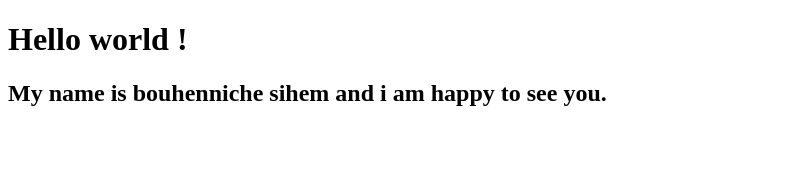
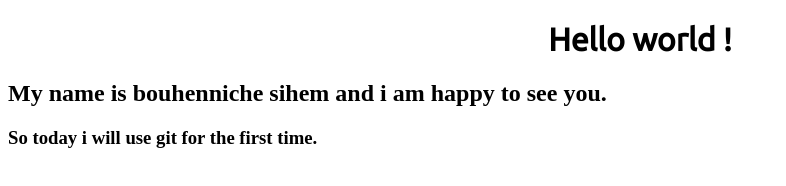
Before and after one commit to SihemBouhenniche/test, a plain HTML site: page index.html in a window 1280 px wide. Shown: the whole page, without its empty margins (0-786 px from the left). Drawn offline with Linux system fonts and the light colour scheme.

Commit message:
mettre a jour les fichiers

```diff
--- a/index.html
+++ b/index.html
@@ -3,9 +3,12 @@
 <head>
 	<meta charset="utf-8">
 	<title>Hello world !!</title>
+	<link href="https://fonts.googleapis.com/css?family=Ubuntu" rel="stylesheet">
+	<link rel="stylesheet" type="text/css" href="style.css">
 </head>
 <body>
 	<h1>Hello world !</h1>
 	<h2>My name is bouhenniche sihem and i am happy to see you.</h2>
+	<h3>So today i will use git for the first time.</h3>
 </body>
 </html>
--- a/style.css
+++ b/style.css
@@ -1,4 +1,4 @@
 h1 {
 	text-align: center;
-	font-family: font-family: 'Ubuntu', sans-serif;
+	font-family: 'Ubuntu', sans-serif;
 }
```
